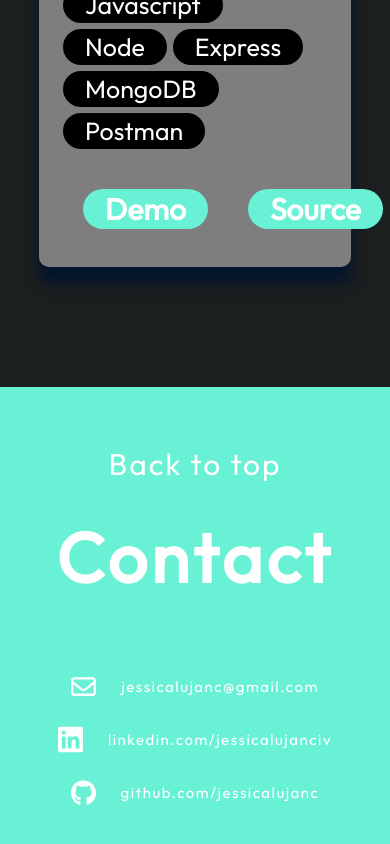
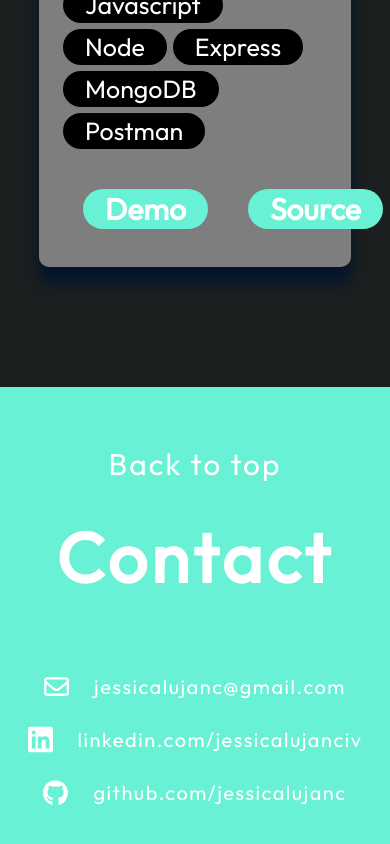
Before and after one commit to jessicalujanc/portfolio, a React (Vite) app: page / in a window 390 px wide. Shown: the part 9543-10387 px from the top of the page. Built offline with nearby package versions, Linux system fonts and the light colour scheme.

Commit message:
Update Contact.module.css

```diff
--- a/src/components/Contact/Contact.module.css
+++ b/src/components/Contact/Contact.module.css
@@ -99,6 +99,6 @@ font-size: 30px;
   }
 
   .link a {
-    font-size: 15px
+    font-size: 20px
 }
 }
```
